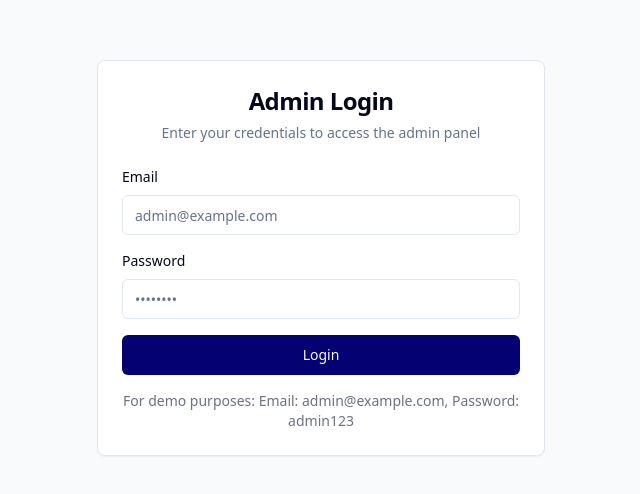
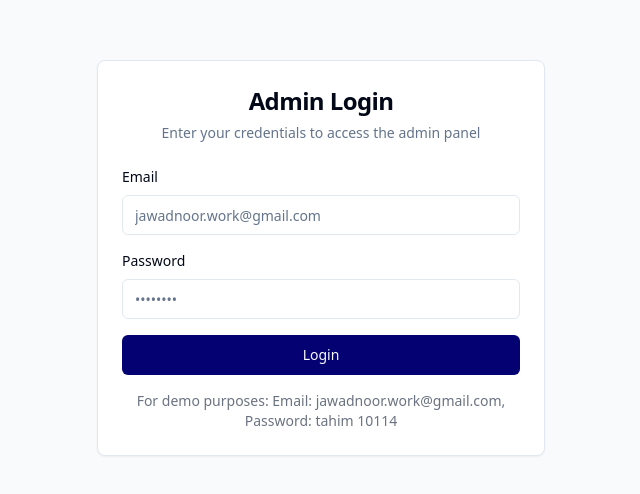
Before and after one commit to abdullahalhossain-bd/beta-shop-front-page, a React (Vite) app: page /admin-login in a window 1280 px wide. Shown: the part 142-636 px from the top of the page, without its empty margins (319-959 px from the left). Built offline with nearby package versions, Linux system fonts and the light colour scheme.

Commit message:
Fix: Update admin login credentials
Update the admin login credentials in the AdminLogin component to jawadnoor.work@gmail.com and tahim10114.

```diff
--- a/src/pages/Admin.tsx
+++ b/src/pages/Admin.tsx
@@ -1,4 +1,3 @@
-
 import { useEffect, useState } from "react";
 import { useNavigate } from "react-router-dom";
 import { Button } from "@/components/ui/button";
@@ -37,7 +36,7 @@ const Admin = () => {
     description: "",
     price: 0,
     oldPrice: 0,
-    image: "",
+    image: "https://placehold.co/300x400",
     category: "",
     featured: false,
     new: false,
@@ -82,10 +81,15 @@ const Admin = () => {
 
   const handleEditProduct = (product: Product) => {
     setEditProduct(product);
-    // Fixed: properly handle potentially undefined oldPrice
+    // Fixed: ensure all required properties have default values if they're optional in Product
     setFormData({
       ...product,
-      oldPrice: product.oldPrice || 0 // Provide default value if oldPrice is undefined
+      featured: product.featured || false,
+      new: product.new || false,
+      sale: product.sale || false,
+      rating: product.rating || 0,
+      reviewCount: product.reviewCount || 0,
+      oldPrice: product.oldPrice || 0
     });
     setShowDialog(true);
   };
--- a/src/pages/AdminLogin.tsx
+++ b/src/pages/AdminLogin.tsx
@@ -7,8 +7,8 @@ import { Card, CardContent, CardHeader, CardTitle, CardDescription } from "@/com
 import { toast } from "sonner";
 
 // Admin credentials - in a real app, these would be stored securely
-const ADMIN_EMAIL = "admin@example.com";
-const ADMIN_PASSWORD = "admin123";
+const ADMIN_EMAIL = "jawadnoor.work@gmail.com";
+const ADMIN_PASSWORD = "tahim 10114";
 
 const AdminLogin = () => {
   const [email, setEmail] = useState("");
@@ -61,7 +61,7 @@ const AdminLogin = () => {
                 type="email"
                 value={email}
                 onChange={(e) => setEmail(e.target.value)}
-                placeholder="admin@example.com"
+                placeholder="jawadnoor.work@gmail.com"
                 required
               />
             </div>
@@ -88,7 +88,7 @@ const AdminLogin = () => {
 
             <div className="text-center text-sm">
               <p className="text-gray-500 mt-4">
-                For demo purposes: Email: admin@example.com, Password: admin123
+                For demo purposes: Email: jawadnoor.work@gmail.com, Password: tahim 10114
               </p>
             </div>
           </form>
```
